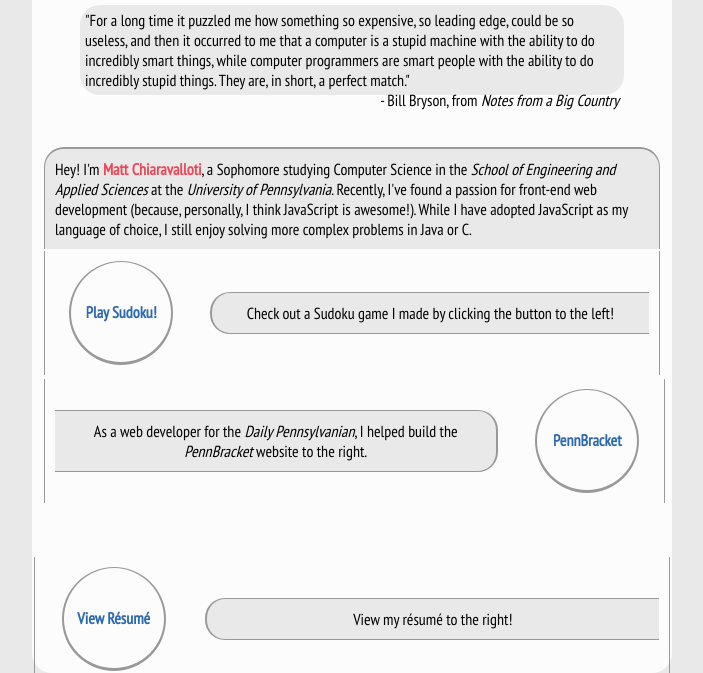
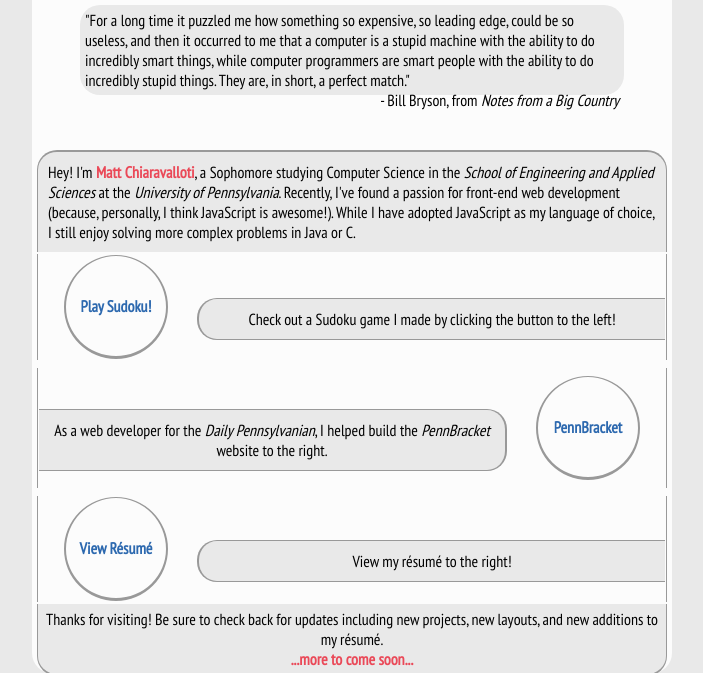
Before and after one commit to mattChiaravalloti/mattChiaravalloti.github.io, a plain HTML site: page index.html in a window 1280 px wide. Shown: the part 135-808 px from the top of the page, without its empty margins (288-991 px from the left). Drawn offline with Linux system fonts and the light colour scheme.

Commit message:
fixed layout problems

```diff
--- a/index.html
+++ b/index.html
@@ -31,13 +31,18 @@
 					<div class='quote-author'>- Bill Bryson, from <i>Notes from a Big Country</i></div>
 				</div>
 			</div>
-			<table class='main'>
-				<tr>
+			<div id="main-table-container">
+				<table class='main-table'>
+					<tr class="main-table-row">
+						<td>
+							<div>
+								<table class='main-table' width="100%">
+									<tr class="main-table-row">
 										<td colspan='2' class='summary'>
 											Hey!  I'm <span>Matt Chiaravalloti</span>, a Sophomore studying Computer Science in the <em>School of Engineering and Applied Sciences</em> at the <em>University of Pennsylvania</em>. Recently, I've found a passion for front-end web development (because, personally, I think JavaScript is awesome!). While I have adopted JavaScript as my language of choice, I still enjoy solving more complex problems in Java or C.
 										</td>
 									</tr>
-				<tr>
+									<tr class="main-table-row">
 										<td class='left'>
 											<div class='table-links'>
 												<p><a class='text-link' href="/sudoku/index.html">Play Sudoku!</a></p>
@@ -49,8 +54,14 @@
 										</td>
 									</tr>
 								</table>
-			<table class='main2'>
-				<tr>
+							</div>
+						</td>
+					</tr>
+					<tr class="main-table-row">
+						<td>
+							<div>
+								<table class='main-table' width="100%">
+									<tr class="main-table-row">
 										<td class='link-description left'>
 											<p class='summary-left'>As a web developer for the <i>Daily Pennsylvanian</i>, I helped build the <i>PennBracket</i> website to the right.
 										</td>
@@ -61,8 +72,14 @@
 										</td>
 									</tr>
 								</table>
-			<table class='main3'>
-				<tr>
+							</div>
+						</td>
+					</tr>
+					<tr class="main-table-row">
+						<td>
+							<div>
+								<table class='main-table' width="100%">
+									<tr class="main-table-row">
 										<td class='left'>
 											<div class='table-links'>
 												<p><a class='text-link' href="resume.pdf">View R&eacute;sum&eacute;</a></p>
@@ -72,7 +89,7 @@
 											<p class='summary-right'>View my r&eacute;sum&eacute; to the right!</p>
 										</td>
 									</tr>
-				<tr>
+									<tr class="main-table-row">
 										<td colspan='2' class='summary-soon'>Thanks for visiting!  Be sure to check back for updates including new projects, new layouts, and new additions to my r&eacute;sum&eacute;.
 											<br>
 											<span>...more to come soon...<span>
@@ -80,5 +97,10 @@
 									</tr>
 								</table>
 							</div>
+						</td>
+					</tr>
+				</table>
+			</div>
+		</div>
 	</body>
 </html>
--- a/stylesheet.css
+++ b/stylesheet.css
@@ -85,16 +85,8 @@ hr {
 	float: right;
 }
 
-.main {
-	margin: 50px 10px 0px 10px;
-}
-
-.main2 {
-	width: 97.7%;
-	margin: 0px 10px 50px 10px;
-}
-
 .summary {
+	padding: 10px;
 	background-color: #e9e9e9;
 	border-top-right-radius: 20px;
 	border-top-left-radius: 20px;
@@ -106,10 +98,6 @@ hr {
 .summary span {
 	font-weight: bold;
 	color: #ea4958;
-}
-
-td {
-	padding: 10px;
 }
 
 .table-links {
@@ -162,6 +150,7 @@ td div p {
 }
 
 .summary-soon {
+	padding: 5px;
 	text-align: center;
 	cursor: default;
 	background-color: #e9e9e9;
@@ -176,3 +165,8 @@ td div p {
 	font-weight: bold;
 	color: #ea4958;
 }
+
+#main-table-container {
+	width: 100%;
+	margin-top: 50px;
+}
```
Lines whose indentation alone changed are shown as unchanged.
